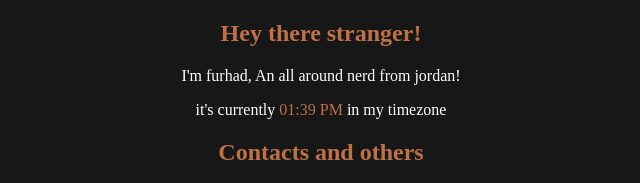
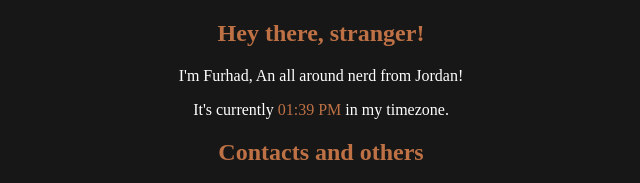
Before and after one commit to FurhadTheNerd/My-Personal-Website, a plain HTML site: page index.html in a window 1280 px wide. Shown: the top 183 px of the page, 319-959 px from the left. Drawn offline with Linux system fonts and the light colour scheme.

Commit message:
fixed grammatical errors with twenni's help

```diff
--- a/index.html
+++ b/index.html
@@ -14,9 +14,9 @@
 <body>
 
 <!-- website introduction start -->
-<h2>Hey there stranger!</h2>
-<p>I'm furhad, An all around nerd from jordan!</p>
-<p>it's currently <span id="time" class="timed"></span> in my timezone</p>
+<h2>Hey there, stranger!</h2>
+<p>I'm Furhad, An all around nerd from Jordan!</p>
+<p>It's currently <span id="time" class="timed"></span> in my timezone.</p>
 <!-- website introduction end -->
 
 <!-- contact info start -->
@@ -29,6 +29,7 @@
 <!-- contact info end -->
 
 <!-- Twinni was here! I helped with the CSS implementation :3 -->
+<!-- twinni also helped with fixing grammatical errors -->
 <!-- so was fluffy, i took the timezone idea from his website -->
 </body>
 </html>
```
